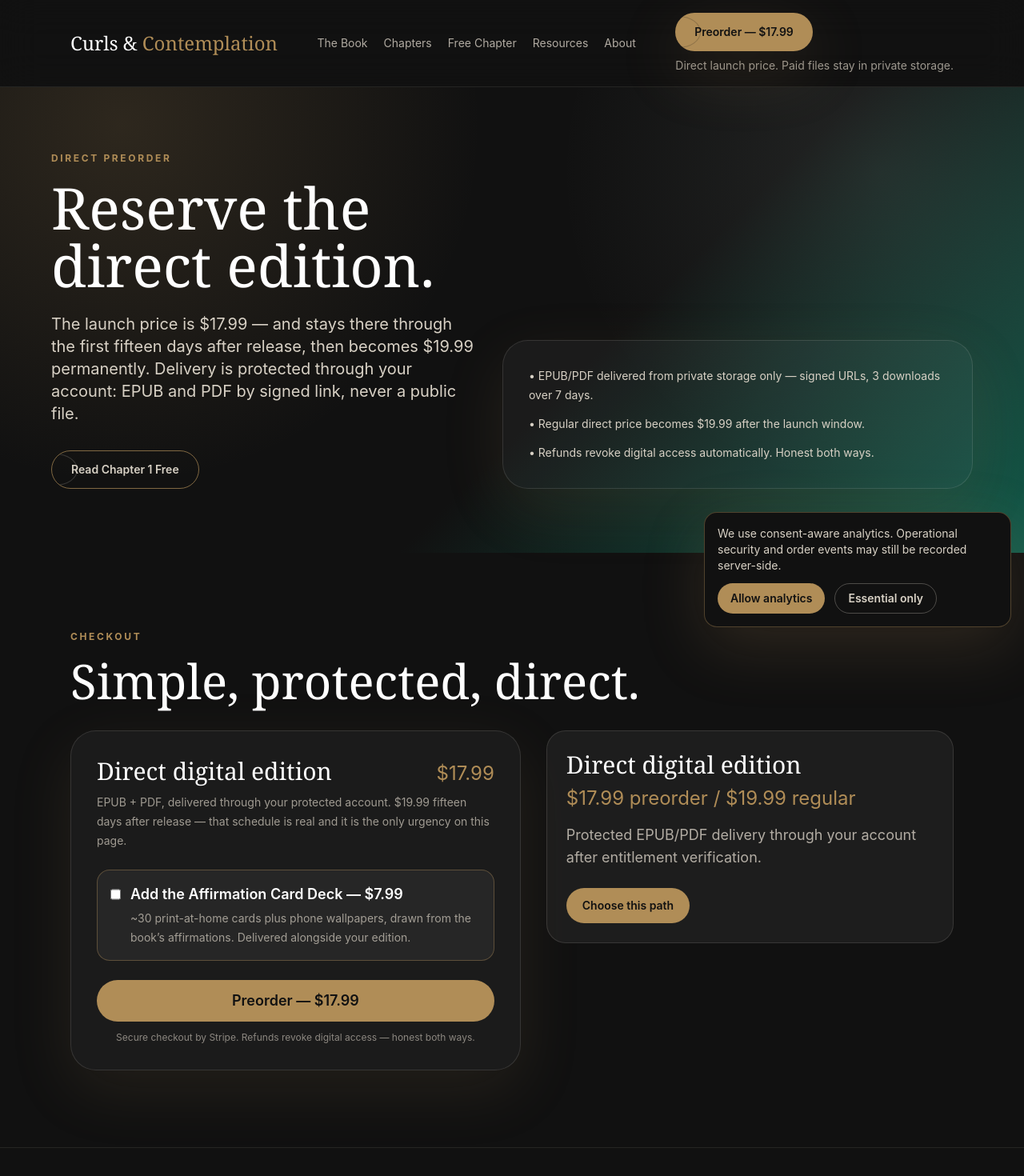
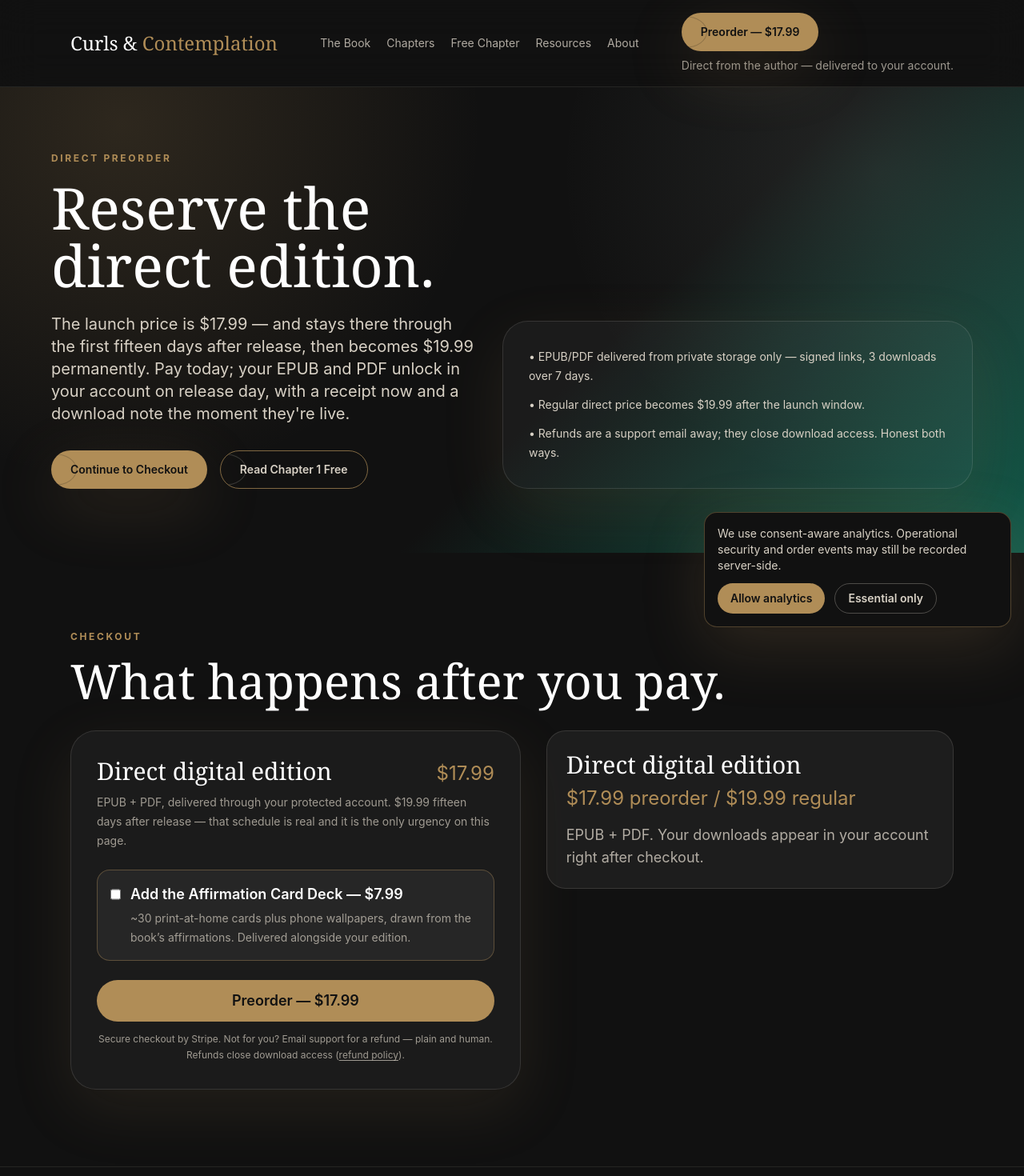
Before and after one commit to miketui/Last2, a Next.js app in the folder author-site/: page /preorder in a window 1280 px wide. Shown: the top 1470 px of the page at 80% size. Built offline with nearby package versions, Linux system fonts and the light colour scheme; no server answers.

Commit message:
iter5(council-funnel): honest delivery states, launch-mode-true buy page, loud bump failure, delivery expectations, refund reframe, jargon sweep — strategist punch list applied

```diff
--- a/author-site/app/api/checkout/route.ts
+++ b/author-site/app/api/checkout/route.ts
@@ -29,6 +29,10 @@ export async function POST(request: Request) {
   if (!stripe) return NextResponse.json({ ok: false, error: { code: "config_missing", message: "Stripe server configuration is missing." } }, { status: 503 });
 
   const cardDeckPriceId = parsed.data.addCardDeck ? resolveCardDeckPriceId() : undefined;
+  // Never silently drop a paid add-on the buyer asked for.
+  if (parsed.data.addCardDeck && !cardDeckPriceId) {
+    return NextResponse.json({ ok: false, error: { code: "card_deck_unavailable", message: "The Affirmation Card Deck isn't available right now." } }, { status: 503 });
+  }
   const metadata = buildCheckoutMetadata({ ...parsed.data, cardDeck: Boolean(cardDeckPriceId) });
   const urls = checkoutUrls();
 
--- a/author-site/app/buy/page.tsx
+++ b/author-site/app/buy/page.tsx
@@ -4,10 +4,14 @@ import { Section } from "@/components/design/Section";
 import { PricingCard } from "@/components/PricingCard";
 import { PreorderCheckout } from "@/components/PreorderCheckout";
 import { priceConfig } from "@/content/book";
+import { getLaunchMode } from "@/lib/env";
 
 export const metadata = pageMetadata("Buy", "Choose the format that fits how you read — direct digital, Kindle, or paperback.", { path: "/buy" });
 
 export default function Page() {
+  // The charge follows launch mode server-side; the label must tell the same story.
+  const launched = getLaunchMode() === "launched";
+  const price = launched ? priceConfig.regularDirect.amount : priceConfig.preorderDirect.amount;
   return (
     <main>
       <PageHero
@@ -18,7 +22,7 @@ export default function Page() {
         secondaryLabel="Review the Book"
       >
         <div className="grid gap-3 text-sm text-whitegold/78">
-          <p>Direct digital: ${priceConfig.regularDirect.amount.toFixed(2)}</p>
+          <p>Direct digital: ${price.toFixed(2)}{launched ? "" : ` now — $${priceConfig.regularDirect.amount.toFixed(2)} fifteen days after release`}</p>
           <p>Kindle (external store): ${priceConfig.kindleExternal.amount.toFixed(2)}</p>
           <p>Paperback (external, arrives with launch): ${priceConfig.paperbackExternal.amount.toFixed(2)}</p>
         </div>
@@ -27,12 +31,16 @@ export default function Page() {
         <div className="grid gap-8 lg:grid-cols-[1.05fr_0.95fr] lg:items-start">
           <PreorderCheckout
             title="Direct digital edition"
-            price={`$${priceConfig.regularDirect.amount.toFixed(2)}`}
-            ctaLabel={`Buy the Book — $${priceConfig.regularDirect.amount.toFixed(2)}`}
-            note="EPUB + PDF, delivered through your protected account the moment payment clears."
+            price={`$${price.toFixed(2)}`}
+            ctaLabel={`${launched ? "Buy the Book" : "Preorder"} — $${price.toFixed(2)}`}
+            note={
+              launched
+                ? "EPUB + PDF, delivered through your protected account the moment payment clears."
+                : `EPUB + PDF through your protected account. $${priceConfig.regularDirect.amount.toFixed(2)} fifteen days after release — the real schedule, the only urgency.`
+            }
             sourcePage="/buy"
           />
-          <PricingCard />
+          <PricingCard showCta={false} />
         </div>
       </Section>
     </main>
--- a/author-site/app/free-chapter/page.tsx
+++ b/author-site/app/free-chapter/page.tsx
@@ -17,7 +17,7 @@ export default function Page() {
         secondaryHref="/chapters"
         secondaryLabel="Preview Chapters"
       />
-      <Section eyebrow="Get Chapter 1" title="A quiet sample before the direct edition." id="get-chapter">
+      <Section eyebrow="Get Chapter 1" title="In your inbox in under a minute." id="get-chapter">
         <div className="grid gap-8 lg:grid-cols-[1.05fr_0.95fr] lg:items-start">
           <FreeChapterForm />
           <div className="editorial-panel rounded-3xl p-6">
--- a/author-site/app/preorder/page.tsx
+++ b/author-site/app/preorder/page.tsx
@@ -13,20 +13,22 @@ export default function Page() {
       <PageHero
         eyebrow="Direct preorder"
         title="Reserve the direct edition."
-        description="The launch price is $17.99 — and stays there through the first fifteen days after release, then becomes $19.99 permanently. Delivery is protected through your account: EPUB and PDF by signed link, never a public file."
+        description="The launch price is $17.99 — and stays there through the first fifteen days after release, then becomes $19.99 permanently. Pay today; your EPUB and PDF unlock in your account on release day, with a receipt now and a download note the moment they're live."
+        primaryHref="#checkout"
+        primaryLabel="Continue to Checkout"
         secondaryHref="/free-chapter"
         secondaryLabel="Read Chapter 1 Free"
       >
         <ul className="space-y-3 text-sm leading-6 text-whitegold/78">
-          <li>• EPUB/PDF delivered from private storage only — signed URLs, 3 downloads over 7 days.</li>
+          <li>• EPUB/PDF delivered from private storage only — signed links, 3 downloads over 7 days.</li>
           <li>• Regular direct price becomes ${priceConfig.regularDirect.amount.toFixed(2)} after the launch window.</li>
-          <li>• Refunds revoke digital access automatically. Honest both ways.</li>
+          <li>• Refunds are a support email away; they close download access. Honest both ways.</li>
         </ul>
       </PageHero>
-      <Section eyebrow="Checkout" title="Simple, protected, direct.">
+      <Section eyebrow="Checkout" title="What happens after you pay." id="checkout">
         <div className="grid gap-8 lg:grid-cols-[1.05fr_0.95fr] lg:items-start">
           <PreorderCheckout />
-          <PricingCard />
+          <PricingCard showCta={false} />
         </div>
       </Section>
     </main>
--- a/author-site/components/DashboardShell.tsx
+++ b/author-site/components/DashboardShell.tsx
@@ -1,2 +1,2 @@
 import type { ReactNode } from "react";
-export function DashboardShell({ title, children }: { title: string; children: ReactNode }) { return <main className="mx-auto min-h-[70vh] max-w-5xl px-5 py-14 md:px-6 md:py-16"><p className="editorial-kicker">Customer area</p><h1 className="mt-4 font-display text-4xl leading-tight text-white md:text-6xl">{title}</h1><p className="mt-5 max-w-3xl text-whitegold/75">Low-motion account surfaces keep download and entitlement actions readable, protected, and direct.</p><div className="mt-8">{children}</div></main>; }
+export function DashboardShell({ title, children }: { title: string; children: ReactNode }) { return <main className="mx-auto min-h-[70vh] max-w-5xl px-5 py-14 md:px-6 md:py-16"><p className="editorial-kicker">Customer area</p><h1 className="mt-4 font-display text-4xl leading-tight text-white md:text-6xl">{title}</h1><p className="mt-5 max-w-3xl text-whitegold/75">Everything you&rsquo;ve bought, in one place — quiet, protected, and direct.</p><div className="mt-8">{children}</div></main>; }
--- a/author-site/components/Footer.tsx
+++ b/author-site/components/Footer.tsx
@@ -25,7 +25,7 @@ export function Footer() {
       <div className="mx-auto grid max-w-6xl gap-10 md:grid-cols-[1.2fr_0.8fr_1fr]">
         <div>
           <p className="font-display text-2xl text-white">Curls &amp; Contemplation</p>
-          <p className="mt-3 max-w-sm text-sm leading-6 text-whitegold/70">A freelance hairstylist&rsquo;s guide to creative excellence — written, priced, and delivered directly by the author. Black leads. Gold elevates. Jade distinguishes.</p>
+          <p className="mt-3 max-w-sm text-sm leading-6 text-whitegold/70">A freelance hairstylist&rsquo;s guide to creative excellence — written, priced, and delivered directly by the author.</p>
         </div>
         <nav aria-label="Read and explore" className="text-sm">
           <p className="editorial-kicker">Read</p>
--- a/author-site/components/FreeChapterForm.tsx
+++ b/author-site/components/FreeChapterForm.tsx
@@ -26,7 +26,7 @@ export function FreeChapterForm() {
       });
       const json = await response.json().catch(() => null);
       if (response.ok && json?.ok) {
-        router.push("/thank-you");
+        router.push(json.delivery === "email_sent" ? "/thank-you" : "/thank-you?delivery=pending");
         return;
       }
       setStatus("error");
--- a/author-site/components/PreorderCheckout.tsx
+++ b/author-site/components/PreorderCheckout.tsx
@@ -41,9 +41,11 @@ export function PreorderCheckout({
       }
       setStatus("error");
       setMessage(
-        json?.error?.code === "config_missing" || json?.error?.code === "checkout_paused"
-          ? "Checkout isn't switched on in this environment yet. Stripe activates with the owner's keys — nothing was charged."
-          : "We couldn't start checkout. Please try again."
+        json?.error?.code === "card_deck_unavailable"
+          ? "The card deck isn't available right now. Uncheck it and your book order will continue — nothing extra was charged."
+          : json?.error?.code === "config_missing" || json?.error?.code === "checkout_paused"
+            ? "Checkout isn't switched on in this environment yet. Stripe activates with the owner's keys — nothing was charged."
+            : "We couldn't start checkout. Please try again."
       );
     } catch {
       setStatus("error");
@@ -74,7 +76,9 @@ export function PreorderCheckout({
       >
         {status === "submitting" ? "Opening secure checkout…" : ctaLabel}
       </button>
-      <p className="mt-3 text-center text-xs text-whitegold/60">Secure checkout by Stripe. Refunds revoke digital access — honest both ways.</p>
+      <p className="mt-3 text-center text-xs leading-5 text-whitegold/70">
+        Secure checkout by Stripe. Not for you? Email support for a refund — plain and human. Refunds close download access (<a href="/refund-policy" className="underline underline-offset-2 hover:text-antique">refund policy</a>).
+      </p>
       {message ? (
         <p role="alert" className="mt-3 text-sm text-mist">
           {message}
--- a/author-site/components/PricingCard.tsx
+++ b/author-site/components/PricingCard.tsx
@@ -1,2 +1,5 @@
 import { ProductCard } from "@/components/ProductCard";
-export function PricingCard() { return <ProductCard title="Direct digital edition" price="$17.99 preorder / $19.99 regular" description="Protected EPUB/PDF delivery through your account after entitlement verification." href="/preorder" />; }
+
+export function PricingCard({ showCta = true }: { showCta?: boolean }) {
+  return <ProductCard title="Direct digital edition" price="$17.99 preorder / $19.99 regular" description="EPUB + PDF. Your downloads appear in your account right after checkout." href={showCta ? "/preorder" : undefined} />;
+}
--- a/author-site/components/ProductCard.tsx
+++ b/author-site/components/ProductCard.tsx
@@ -1,2 +1,2 @@
 import { Button } from "@/components/Button";
-export function ProductCard({ title, price, description, href }: { title: string; price: string; description: string; href: string }) { return <article className="rounded-3xl border border-whitegold/15 bg-white/5 p-6"><h3 className="font-display text-3xl text-white">{title}</h3><p className="mt-2 text-2xl text-antique">{price}</p><p className="mt-4 text-whitegold/80">{description}</p><Button href={href} className="mt-6">Choose this path</Button></article>; }
+export function ProductCard({ title, price, description, href }: { title: string; price: string; description: string; href?: string }) { return <article className="rounded-3xl border border-whitegold/15 bg-white/5 p-6"><h3 className="font-display text-3xl text-white">{title}</h3><p className="mt-2 text-2xl text-antique">{price}</p><p className="mt-4 text-whitegold/80">{description}</p>{href ? <Button href={href} className="mt-6">Choose this path</Button> : null}</article>; }
--- a/author-site/lib/launch-mode.ts
+++ b/author-site/lib/launch-mode.ts
@@ -14,7 +14,7 @@ export function getLaunchCta(mode: LaunchMode = getLaunchMode()) {
     case "paused":
       return { label: "Read Chapter 1 Free", href: "/free-chapter", helper: "Direct checkout is paused while the release is reviewed.", priceTier: "paused" as const };
     default:
-      return { label: `Preorder — $${priceConfig.preorderDirect.amount.toFixed(2)}`, href: "/preorder", helper: "Direct launch price. Paid files stay in private storage.", priceTier: "preorder" as const };
+      return { label: `Preorder — $${priceConfig.preorderDirect.amount.toFixed(2)}`, href: "/preorder", helper: "Direct from the author — delivered to your account.", priceTier: "preorder" as const };
   }
 }
 
```
Also changed, not shown: author-site/app/thank-you/page.tsx (+18 -11 lines), 1 other file (tests, documents, lock files or other folders).
